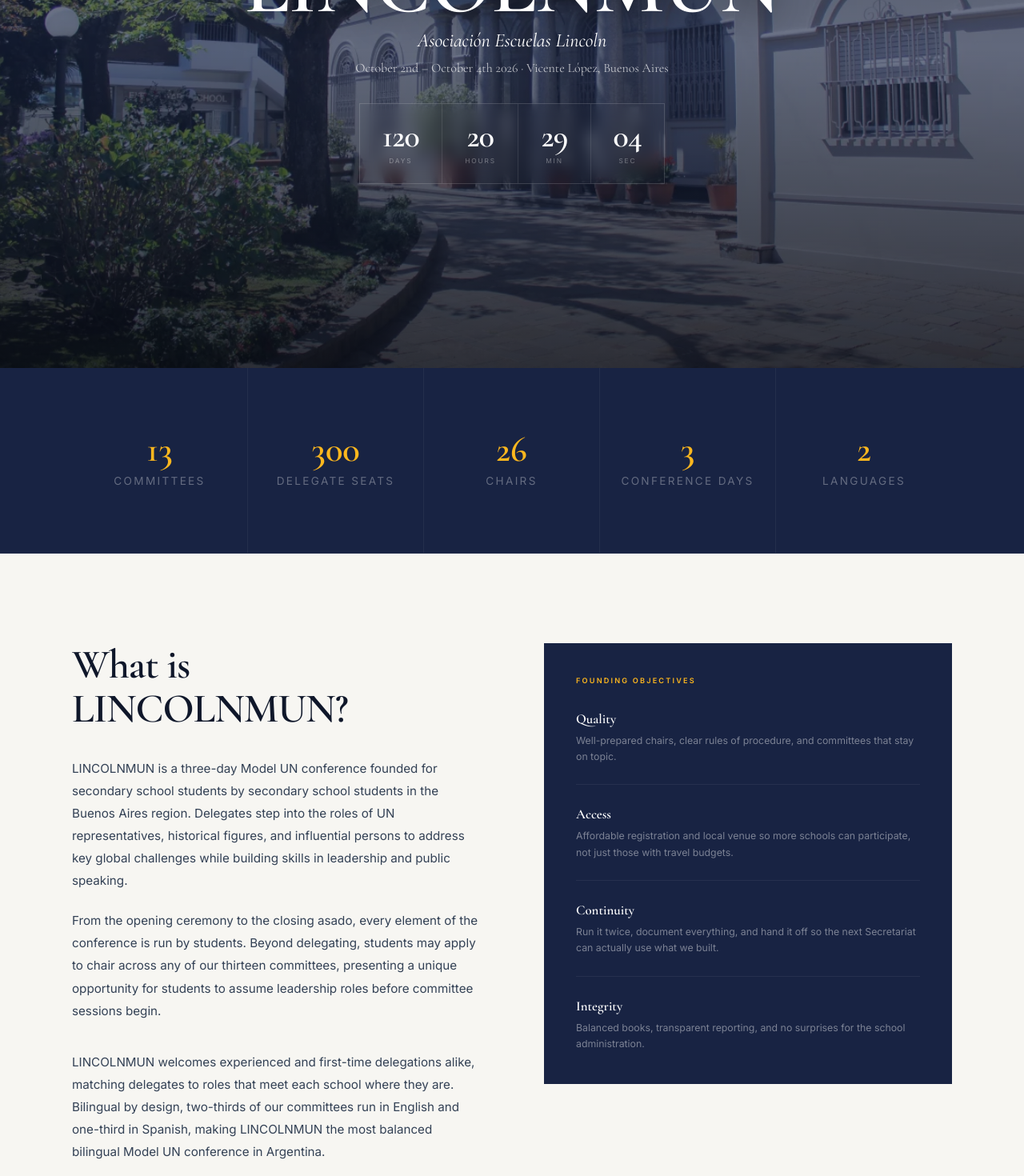
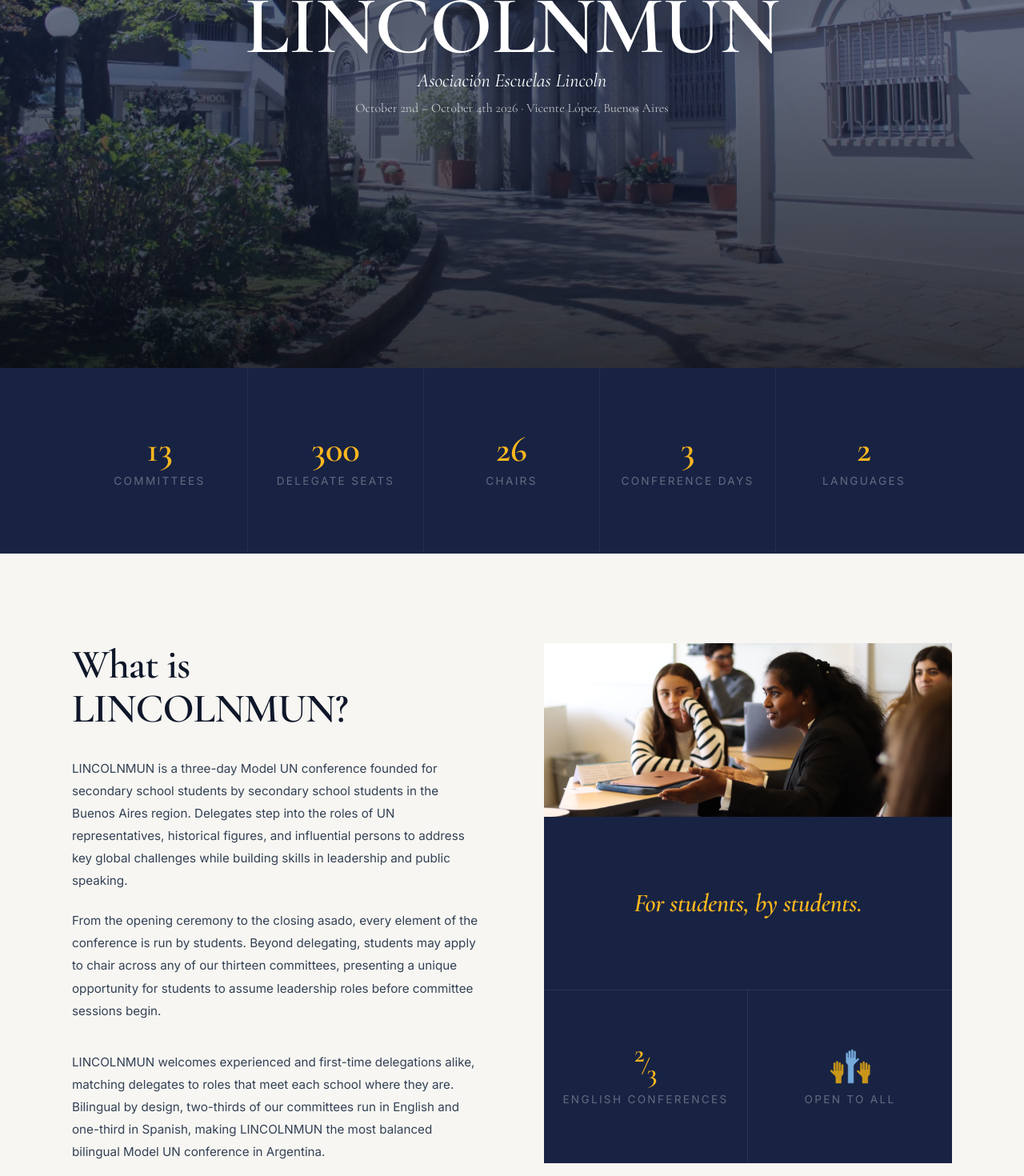
Before and after one commit to lincolnmun/website, a React (Vite) app: page / in a window 1280 px wide. Shown: the part 340-1810 px from the top of the page at 80% size. Built offline with nearby package versions, Linux system fonts and the light colour scheme.

Commit message:
updated about section summary

```diff
--- a/src/App.jsx
+++ b/src/App.jsx
@@ -34,13 +34,13 @@ const stagger = {
 }
 
 /* ─── Reveal on scroll ──────────────────────────────────────────────────── */
-function Reveal({ children, className = '' }) {
+function Reveal({ children, className = '', style }) {
   const ref = useRef(null)
   const inView = useInView(ref, { once: true, margin: '-72px' })
   return (
     <motion.div ref={ref} variants={stagger}
       initial="hidden" animate={inView ? 'visible' : 'hidden'}
-      className={className}
+      className={className} style={style}
     >
       {children}
     </motion.div>
@@ -213,25 +213,7 @@ function Hero() {
           October 2nd – October 4th 2026 · Vicente López, Buenos Aires
         </motion.p>
 
-        <motion.div
-          initial={{ opacity: 0, y: 18 }} animate={{ opacity: 1, y: 0 }} transition={{ duration: 0.65, delay: 1.45 }}
-          style={{ display: 'inline-flex', border: '1px solid rgba(255,255,255,0.15)', backdropFilter: 'blur(8px)' }}
-        >
-          {[{ v: d, l: 'Days' }, { v: h, l: 'Hours' }, { v: m, l: 'Min' }, { v: s, l: 'Sec' }].map(({ v, l }, i) => (
-            <div key={l} style={{
-              padding: 'clamp(0.9rem, 2vw, 1.3rem) clamp(1.1rem, 2.5vw, 1.75rem)',
-              textAlign: 'center',
-              borderRight: i < 3 ? '1px solid rgba(255,255,255,0.1)' : 'none',
-            }}>
-              <div style={{ fontFamily: F.display, fontSize: 'clamp(1.6rem, 3.5vw, 2.5rem)', fontWeight: 600, color: C.white, lineHeight: 1, letterSpacing: '-0.02em' }}>
-                {String(v).padStart(2, '0')}
-              </div>
-              <div style={{ fontFamily: F.body, fontSize: '0.52rem', letterSpacing: '0.22em', textTransform: 'uppercase', color: 'rgba(255,255,255,0.35)', marginTop: 5 }}>
-                {l}
-              </div>
-            </div>
-          ))}
-        </motion.div>
+
 
       </div>
     </section>
@@ -268,7 +250,7 @@ function StatsStrip() {
 function About() {
   return (
     <section id="about" style={{ background: C.offWhite, padding: '7rem 2.5rem' }}>
-      <div className="grid grid-cols-1 md:grid-cols-2" style={{ maxWidth: 1100, margin: '0 auto', gap: '5rem', alignItems: 'start' }}>
+      <div className="grid grid-cols-1 md:grid-cols-2" style={{ maxWidth: 1100, margin: '0 auto', gap: '5rem', alignItems: 'stretch' }}>
 
         <Reveal>
 
@@ -284,29 +266,33 @@ function About() {
           <motion.p variants={fadeUp} style={{ fontFamily: F.body, fontSize: '0.95rem', lineHeight: 1.85, color: '#334155', marginBottom: '2.25rem' }}>
             From the opening ceremony to the closing asado, every element of the conference is run by students. Beyond delegating, students may apply to chair across any of our thirteen committees, presenting a unique opportunity for students to assume leadership roles before committee sessions begin.
           </motion.p>
-          <motion.p variants={fadeUp} style={{ fontFamily: F.body, fontSize: '0.95rem', lineHeight: 1.85, color: '#334155', marginBottom: '2.25rem' }}>
+          <motion.p variants={fadeUp} style={{ fontFamily: F.body, fontSize: '0.95rem', lineHeight: 1.85, color: '#334155', marginBottom: 0 }}>
             LINCOLNMUN welcomes experienced and first-time delegations alike, matching delegates to roles that meet each school where they are. Bilingual by design, two-thirds of our committees run in English and one-third in Spanish, making LINCOLNMUN the most balanced bilingual Model UN conference in Argentina.          </motion.p>
         </Reveal>
 
-        <Reveal>
-          <motion.div variants={fadeUp} style={{ background: C.navy, padding: '2.5rem', marginBottom: '1.25rem' }}>
-            <p style={{ fontFamily: F.body, fontSize: '0.57rem', letterSpacing: '0.24em', textTransform: 'uppercase', color: C.goldLight, marginBottom: '1.75rem', fontWeight: 600 }}>
-              Founding Objectives
-            </p>
-            {[
-              { t: 'Quality',    d: 'Well-prepared chairs, clear rules of procedure, and committees that stay on topic.' },
-              { t: 'Access',     d: 'Affordable registration and local venue so more schools can participate, not just those with travel budgets.' },
-              { t: 'Continuity', d: 'Run it twice, document everything, and hand it off so the next Secretariat can actually use what we built.' },
-              { t: 'Integrity',  d: 'Balanced books, transparent reporting, and no surprises for the school administration.' },
-            ].map(({ t, d }, i) => (
-              <div key={t} style={{ paddingBottom: i < 3 ? '1.5rem' : 0, marginBottom: i < 3 ? '1.5rem' : 0, borderBottom: i < 3 ? '1px solid rgba(255,255,255,0.06)' : 'none' }}>
-                <p style={{ fontFamily: F.display, fontSize: '1.05rem', fontWeight: 600, color: C.white, marginBottom: '0.3rem' }}>{t}</p>
-                <p style={{ fontFamily: F.body, fontSize: '0.77rem', color: 'rgba(255,255,255,0.43)', lineHeight: 1.65 }}>{d}</p>
+        <Reveal style={{ position: 'relative' }}>
+          <motion.div variants={fadeUp} style={{ overflow: 'hidden', position: 'absolute', inset: 0, display: 'flex', flexDirection: 'column' }}>
+            <img src="/classroom.jpg" alt="Delegates in committee session" style={{ display: 'block', width: '100%', flex: 1, minHeight: 0, objectFit: 'cover', objectPosition: 'center 20%' }} />
+            <div style={{ flex: '1 1 0', minHeight: 0, background: C.navy, padding: '0 2.5rem', display: 'flex', alignItems: 'center', justifyContent: 'center' }}>
+              <p style={{ fontFamily: F.display, fontSize: '2rem', fontWeight: 600, color: C.goldLight, lineHeight: 1.1, letterSpacing: '-0.01em', textAlign: 'center', whiteSpace: 'nowrap', margin: 0 }}>
+              <span style={{ fontStyle: 'italic' }}>For students, by students.</span>
+              </p>
+            </div>
+            <div className="grid grid-cols-2" style={{ flex: '1 1 0', minHeight: 0, background: C.navy, borderTop: '1px solid rgba(255,255,255,0.08)' }}>
+              <div style={{ display: 'flex', flexDirection: 'column', alignItems: 'center', justifyContent: 'center', textAlign: 'center', borderRight: '1px solid rgba(255,255,255,0.08)' }}>
+                <div style={{ height: 50, display: 'flex', alignItems: 'center', justifyContent: 'center', fontFamily: F.display, fontSize: '2.1rem', fontWeight: 600, color: C.goldLight, lineHeight: 1 }}>
+                  <sup style={{ fontSize: '2rem' }}>2</sup>&frasl;<sub style={{ fontSize: '2rem' }}>3</sub>
+                </div>
+                <div style={{ fontFamily: F.body, fontSize: '0.85rem', letterSpacing: '0.17em', textTransform: 'uppercase', color: 'rgba(255,255,255,0.33)', marginTop: 6 }}>English Conferences</div>
               </div>
-            ))}
+              <div style={{ display: 'flex', flexDirection: 'column', alignItems: 'center', justifyContent: 'center', textAlign: 'center' }}>
+                <div style={{ height: 50, display: 'flex', alignItems: 'center', justifyContent: 'center' }}>
+                  <img src="/hands.svg" alt="Raised hands" style={{ display: 'block', height: 50, width: 'auto' }} />
+                </div>
+                <div style={{ fontFamily: F.body, fontSize: '0.85rem', letterSpacing: '0.17em', textTransform: 'uppercase', color: 'rgba(255,255,255,0.33)', marginTop: 6 }}>Open to All</div>
+              </div>
+            </div>
           </motion.div>
-
-
         </Reveal>
       </div>
     </section>
```
Also changed, not shown: public/classroom.jpg (added), public/hands.svg (added).
